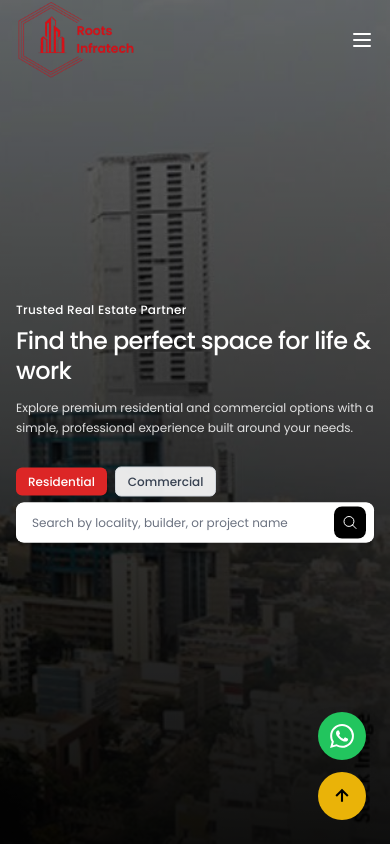
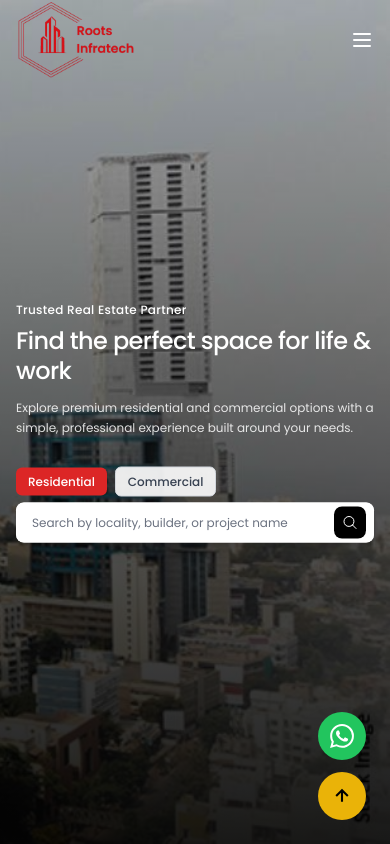
Before and after one commit to ishmeet5ingh/realestate-landing, a React (Vite) app: page / in a window 390 px wide. Shown: the top 844 px of the page. Built offline with nearby package versions, Linux system fonts and the light colour scheme.

Commit message:
changes in home page

```diff
--- a/src/components/HomeHero.jsx
+++ b/src/components/HomeHero.jsx
@@ -40,7 +40,7 @@ export default function Hero() {
     return () => clearInterval(t);
   }, [slides.length]);
 
-  // Determine if current slide needs dark overlay and text colors
+  // Only desktop/tablet slides 2 and 3 are considered dark
   const isDarkSlide = active === 1 || active === 2;
 
   return (
@@ -61,9 +61,9 @@ export default function Hero() {
         ))}
       </div>
 
-      {/* Dynamic dark overlay for banner2/banner3 */}
+      {/* Dynamic dark overlay for banner2/banner3 (sm and up only) */}
       {isDarkSlide && (
-        <div className="absolute inset-0 bg-black/40 z-10 transition-opacity duration-700" />
+        <div className="hidden sm:block absolute inset-0 bg-black/40 z-10 transition-opacity duration-700" />
       )}
 
       {/* Left Arrow */}
@@ -72,8 +72,8 @@ export default function Hero() {
         onClick={prev}
         aria-label="Previous slide"
         className="group hidden lg:flex absolute left-4 sm:left-8 top-1/2 -translate-y-1/2 z-30 h-12 w-12 rounded-full
-                     bg-white/90 hover:bg-red-600 shadow-lg items-center justify-center
-                     transition-colors duration-200"
+                   bg-white/90 hover:bg-red-600 shadow-lg items-center justify-center
+                   transition-colors duration-200"
       >
         <ChevronLeftIcon
           className="h-6 w-6 text-gray-700 group-hover:text-white transition-colors duration-200"
@@ -87,8 +87,8 @@ export default function Hero() {
         onClick={next}
         aria-label="Next slide"
         className="group hidden lg:flex absolute right-4 sm:right-8 top-1/2 -translate-y-1/2 z-30 h-12 w-12 rounded-full
-                     bg-white/90 hover:bg-red-600 shadow-lg items-center justify-center
-                     transition-colors duration-200"
+                   bg-white/90 hover:bg-red-600 shadow-lg items-center justify-center
+                   transition-colors duration-200"
       >
         <ChevronRightIcon
           className="h-6 w-6 text-gray-700 group-hover:text-white transition-colors duration-200"
@@ -96,7 +96,7 @@ export default function Hero() {
         />
       </button>
 
-      {/* Mobile overlay for readability */}
+      {/* Mobile overlay for readability (always black on < sm) */}
       <div className="absolute inset-0 sm:hidden bg-gradient-to-t from-black/90 via-black/60 to-black/30 z-20" />
 
       {/* Light overlay on larger screens (only for banner1) */}
@@ -113,10 +113,11 @@ export default function Hero() {
             initial="hidden"
             animate="show"
           >
+            {/* Below sm: force white; sm+ use old logic */}
             <motion.p
               variants={item}
               className={`text-xs sm:text-sm font-medium tracking-wide ${
-                isDarkSlide ? "text-white" : "text-red-500 sm:text-red-600 "
+                isDarkSlide ? "text-white" : "text-white sm:text-red-600"
               }`}
             >
               Trusted Real Estate Partner
@@ -135,7 +136,7 @@ export default function Hero() {
             <motion.p
               variants={item}
               className={`mt-3 sm:mt-4 text-xs sm:text-base leading-relaxed ${
-                isDarkSlide ? "text-white/85" : "sm:text-black/70"
+                isDarkSlide ? "text-white/85" : "text-white/85 sm:text-black/70"
               }`}
             >
               Explore premium residential and commercial options with a simple,
```
